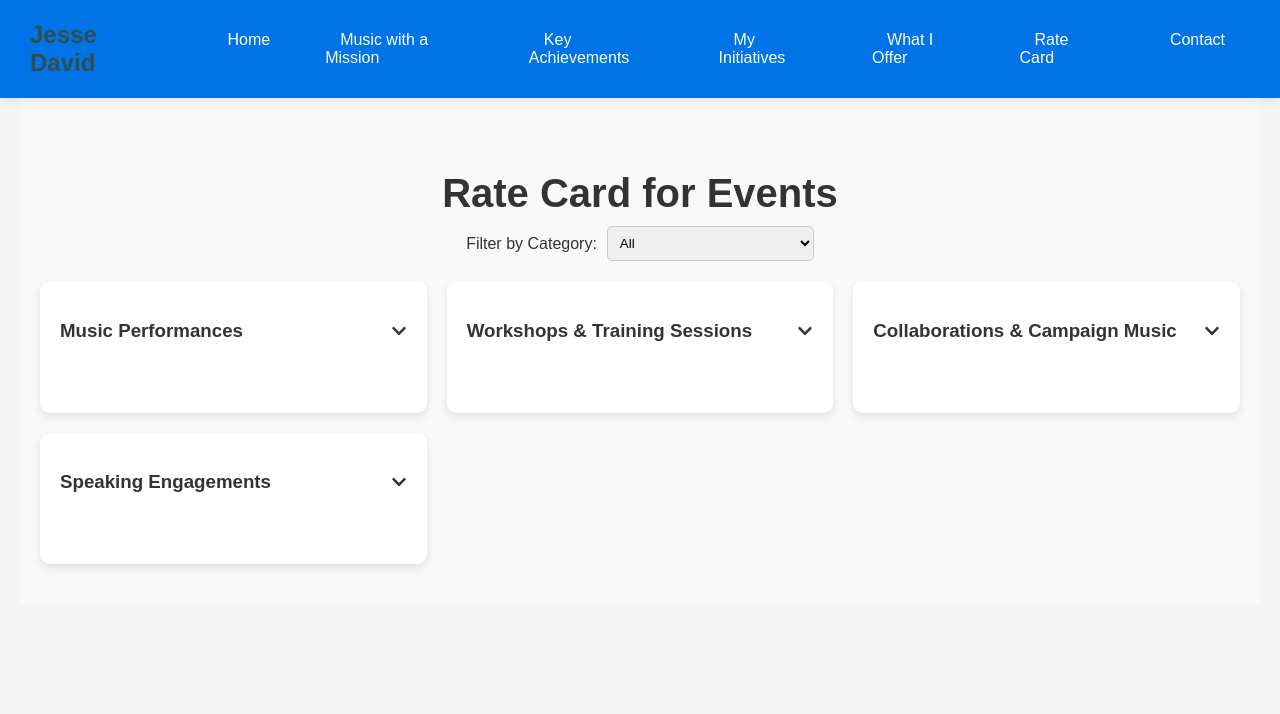
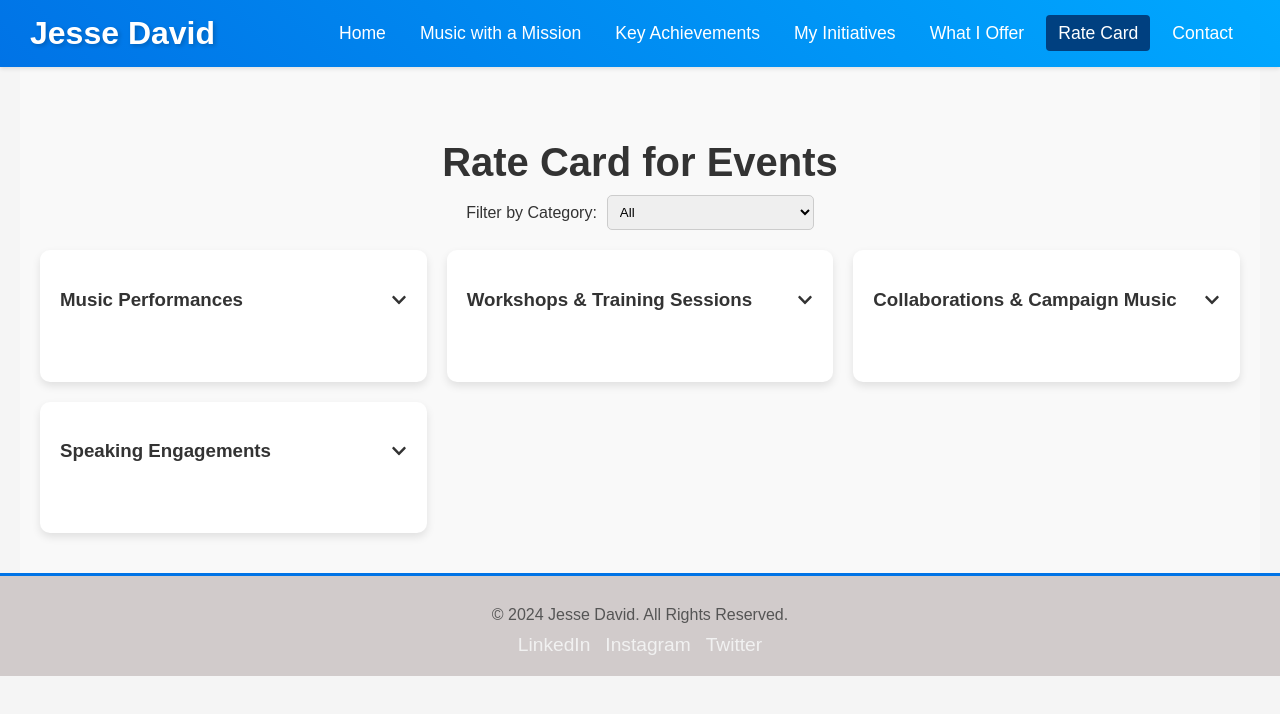
Before and after one commit to O-tero/portfolio, a React (Create React App) app: page /rate-card in a window 1280 px wide. Shown: the top 714 px of the page. Built offline with nearby package versions, Linux system fonts and the light colour scheme.

Commit message:
stylings

```diff
--- a/src/App.js
+++ b/src/App.js
@@ -8,6 +8,7 @@ import Initiatives from './components/Initiatives';
 import Offerings from './components/Offerings';
 import RateCard from './components/RateCard';
 import Contact from './components/Contact';
+import Footer from './components/Footer';
 import './styles/App.module.css';
 
 const App = () => {
@@ -24,6 +25,7 @@ const App = () => {
           <Route path="/rate-card" element={<RateCard />} />
           <Route path="/contact" element={<Contact />} />
         </Routes>
+        <Footer />
       </div>
     </Router>
   );
--- a/src/components/Contact.js
+++ b/src/components/Contact.js
@@ -1,36 +1,26 @@
-import React, { useState } from 'react';
+import React from 'react';
 import styles from '../styles/Contact.module.css';
 
 const Contact = () => {
-  const [isExpanded, setIsExpanded] = useState(false);
-
-  const toggleContactInfo = () => {
-    setIsExpanded(!isExpanded);
-  };
-
   return (
     <section id="contact" className={styles.container}>
       <h2>Contact Me</h2>
       <p>
-        Let’s make music that matters. Together, we can amplify the voices of those who need it most and create a more sustainable future through art and activism.
+        Let's make music that matters. Together, we can amplify the voices of those who need it most and create a more sustainable future through art and activism.
       </p>
 
-      {/* Button for mobile to toggle contact info */}
-      <button className={styles.toggleButton} onClick={toggleContactInfo}>
-        {isExpanded ? 'Hide Contact Info' : 'Show Contact Info'}
-      </button>
-
-      {/* Responsive contact info, collapsible on smaller screens */}
-      <div className={`${styles.contactInfo} ${isExpanded ? styles.expanded : ''}`}>
       <p>Email: <a href="mailto:jessedavidsax@gmail.com">jessedavidsax@gmail.com</a></p>
-        <p>Phone: +254 746059055</p>
+      <p>Phone: <a href="tel:+254746059055">+254 746 059 055</a></p>
+      <p>Address: Nairobi, Kenya</p>
+      <p>Available for: Local and international projects</p>
+      <p>Preferred contact method: Email</p>
+      <p>Response time: Within 24-48 hours</p>
       <p>Follow me on social media for updates:</p>
       <div className={styles.socialLinks}>
         <a href="http://linkedin.com/in/jesse-david-j" target="_blank" rel="noopener noreferrer">LinkedIn</a>
         <a href="https://instagram.com/jesse_david_j" target="_blank" rel="noopener noreferrer">Instagram</a>
         <a href="https://twitter.com/jesse_david_j" target="_blank" rel="noopener noreferrer">Twitter</a>
       </div>
-      </div>
     </section>
   );
 };
--- a/src/components/Footer.js
+++ b/src/components/Footer.js
@@ -24,11 +24,13 @@ const Footer = () => {
   };
 
   return (
-    <footer className={styles.footer}>
+    <footer className={`${styles.footer} ${styles.stickyFooter}`}>
+      <div className={styles.footerContent}>
         <p>&copy; 2024 Jesse David. All Rights Reserved.</p>
         <div className={styles.socialLinks}>
           <a href="http://linkedin.com/in/jesse-david-j" target="_blank" rel="noopener noreferrer">
-          LinkedIn
+            <i className="fa fa-linkedin"></i> LinkedIn
+
           </a>
           <a href="https://instagram.com/jesse_david_j" target="_blank" rel="noopener noreferrer">
             Instagram
@@ -43,6 +45,7 @@ const Footer = () => {
             ↑ Back to Top
           </button>
         )}
+      </div>
     </footer>
   );
 };
--- a/src/components/Home.js
+++ b/src/components/Home.js
@@ -13,7 +13,7 @@ const Home = () => {
       <h1 className={styles.heading}>About Me</h1>
       <div className={styles.profileContainer}>
         <img
-          src="/assets/profile.jpeg"
+          src="/assests/profile.jpeg"
           alt="Jesse David"
           className={styles.profileImage}
           onMouseEnter={(e) => handleImageHover(e, true)}
--- a/src/components/Navbar.js
+++ b/src/components/Navbar.js
@@ -1,22 +1,60 @@
-import React from 'react';
+import React, { useState, useEffect } from 'react';
 import styles from '../styles/Navbar.module.css';
-import { Link } from 'react-router-dom';
+import { Link, useLocation } from 'react-router-dom';
 
 const Navbar = () => {
+  const [isOpen, setIsOpen] = useState(false);
+  const [isMobile, setIsMobile] = useState(window.innerWidth <= 768);
+  const location = useLocation();
+
+  useEffect(() => {
+    const handleResize = () => {
+      setIsMobile(window.innerWidth <= 768);
+      if (window.innerWidth > 768) {
+        setIsOpen(false);
+      }
+    };
+
+    window.addEventListener('resize', handleResize);
+    return () => window.removeEventListener('resize', handleResize);
+  }, []);
+
+  const toggleMenu = () => setIsOpen(!isOpen);
+
+  const renderNavLinks = () => (
+    <>
+      <li><Link to="/" className={location.pathname === '/' ? styles.active : ''} onClick={() => setIsOpen(false)}>Home</Link></li>
+      <li><Link to="/music-mission" className={location.pathname === '/music-mission' ? styles.active : ''} onClick={() => setIsOpen(false)}>Music with a Mission</Link></li>
+      <li><Link to="/achievements" className={location.pathname === '/achievements' ? styles.active : ''} onClick={() => setIsOpen(false)}>Key Achievements</Link></li>
+      <li><Link to="/initiatives" className={location.pathname === '/initiatives' ? styles.active : ''} onClick={() => setIsOpen(false)}>My Initiatives</Link></li>
+      <li><Link to="/offerings" className={location.pathname === '/offerings' ? styles.active : ''} onClick={() => setIsOpen(false)}>What I Offer</Link></li>
+      <li><Link to="/rate-card" className={location.pathname === '/rate-card' ? styles.active : ''} onClick={() => setIsOpen(false)}>Rate Card</Link></li>
+      <li><Link to="/contact" className={location.pathname === '/contact' ? styles.active : ''} onClick={() => setIsOpen(false)}>Contact</Link></li>
+    </>
+  );
+
   return (
     <nav className={styles.navbar}>
       <div className={styles.logo}>
         <Link to="/">Jesse David</Link>
       </div>
-      <ul className={styles.navLinks}>
-        <li><Link to="/">Home</Link></li>
-        <li><Link to="/music-mission">Music with a Mission</Link></li>
-        <li><Link to="/achievements">Key Achievements</Link></li>
-        <li><Link to="/initiatives">My Initiatives</Link></li>
-        <li><Link to="/offerings">What I Offer</Link></li>
-        <li><Link to="/rate-card">Rate Card</Link></li>
-        <li><Link to="/contact">Contact</Link></li>
-      </ul>
+      {!isMobile && (
+        <ul className={styles.navLinks}>
+          {renderNavLinks()}
+        </ul>
+      )}
+      {isMobile && (
+        <>
+          <button className={styles.menuButton} onClick={toggleMenu}>
+            {isOpen ? '✕' : '☰'}
+          </button>
+          <div className={`${styles.mobileMenu} ${isOpen ? styles.open : ''}`}>
+            <ul className={styles.mobileNavLinks}>
+              {renderNavLinks()}
+            </ul>
+          </div>
+        </>
+      )}
     </nav>
   );
 };
--- a/src/styles/Achievements.module.css
+++ b/src/styles/Achievements.module.css
@@ -44,18 +44,24 @@ h2 {
 }
 
 .achievementDescription {
-  display: none;
-  margin-top: 10px;
+  max-height: 0;
+  opacity: 0;
+  overflow: hidden;
+  margin-top: 0;
   color: #666;
-  font-size: 0.9em;
-  transition: max-height 0.3s ease-in-out, opacity 0.3s ease-in-out;
-  overflow: hidden;
+  font-size: 0.95em;
+  transition: max-height 0.3s ease-out, opacity 0.3s ease-out, margin-top 0.3s ease-out;
 }
 
 .expanded {
-  display: block;
-  max-height: 500px; /* Arbitrary max height to enable animation */
+  max-height: 500px;
   opacity: 1;
+  margin-top: 15px;
+  padding: 10px;
+  background-color: #f9f9f9;
+  border-radius: 5px;
+  box-shadow: inset 0 1px 3px rgba(0, 0, 0, 0.1);
+  line-height: 1.5;
 }
 
 /* Media Queries for Responsiveness */
@@ -71,4 +77,9 @@ h2 {
   .achievementTitle {
     font-size: 1.1em;
   }
+
+  .expanded {
+    padding: 8px;
+    font-size: 0.9em;
+  }
 }
--- a/src/styles/Footer.module.css
+++ b/src/styles/Footer.module.css
@@ -1,5 +1,5 @@
 .footer {
-  background-color: #333;
+  background-color: #d1cbcb;
   color: #f1f1f1;
   padding: 20px;
   text-align: center;
--- a/src/styles/Navbar.module.css
+++ b/src/styles/Navbar.module.css
@@ -4,97 +4,150 @@
   justify-content: space-between;
   align-items: center;
   padding: 15px 30px;
-  background-color: #0073e6; /* Customize the color */
+  background: linear-gradient(45deg, #0073e6, #00a8ff);
   color: white;
   position: sticky;
   top: 0;
   z-index: 100;
-  box-shadow: 0 2px 10px rgba(0, 0, 0, 0.1);
+  font-family: 'Montserrat', sans-serif;
+  box-shadow: 0 2px 4px rgba(0, 0, 0, 0.1);
 }
 
 /* Logo */
 .logo {
-  font-size: 1.5rem;
+  font-size: 2rem;
   font-weight: bold;
+  text-shadow: 2px 2px 4px rgba(0, 0, 0, 0.2);
+}
+
+.logo a {
+  color: white;
+  text-decoration: none;
+  transition: color 0.3s ease;
+}
+
+.logo a:hover {
+  color: #e6f3ff;
 }
 
 /* Navigation Links */
 .navLinks {
   display: flex;
+  align-items: center;
   list-style: none;
-  gap: 20px;
-  transition: all 0.5s ease;
-}
-
-/* Mobile menu links hidden by default */
-.navLinks.active {
-  display: flex;
-  flex-direction: column;
-  position: absolute;
-  top: 60px;
-  left: 0;
-  width: 100%;
-  background-color: #0073e6;
-  padding: 20px;
+  margin: 0;
+  padding: 0;
 }
 
 /* Link styles */
 .navLinks li {
-  font-size: 1rem;
-  margin: 0 10px;
+  margin: 0 5px;
 }
 
 .navLinks a {
   color: white;
   text-decoration: none;
-  padding: 8px 15px;
-  border-radius: 5px;
-  transition: background-color 0.3s ease, color 0.3s ease;
+  padding: 8px 12px;
+  border-radius: 4px;
+  transition: all 0.3s ease;
+  font-size: 1.1rem;
 }
 
 /* Hover effect */
 .navLinks a:hover {
-  background-color: #005bb5;
-  color: #f0f0f0;
+  background-color: #0056b3;
+  color: #ffffff;
+  transform: translateY(-2px);
+  box-shadow: 0 2px 4px rgba(0, 0, 0, 0.2);
+  text-decoration: none;
 }
 
-/* Hamburger Menu for mobile view */
-.hamburger {
-  display: none;
-  cursor: pointer;
-  flex-direction: column;
-  gap: 5px;
+/* Active link style */
+.navLinks a.active {
+  background-color: #004080;
+  color: #ffffff;
 }
 
-/* Hamburger bars */
-.bar {
-  width: 25px;
-  height: 3px;
-  background-color: white;
-  transition: all 0.3s ease;
+/* Hamburger menu button */
+.menuButton {
+  display: none;
+  background: none;
+  border: none;
+  color: white;
+  font-size: 1.5rem;
+  cursor: pointer;
 }
 
-/* When the mobile menu is active */
-.barActive {
-  background-color: #f0f0f0;
+/* Sidepanel menu */
+.sidepanel {
+  height: 100%;
+  width: 0;
+  position: fixed;
+  z-index: 1;
+  top: 0;
+  right: 0;
+  background-color: white;
+  overflow-x: hidden;
+  transition: width 0.5s;
+  padding-top: 60px;
 }
 
-/* Media Queries for responsiveness */
+/* Mobile menu styles */
+.mobileMenu {
+  position: fixed;
+  top: 0;
+  right: 0;
+  width: 0;
+  height: 100%;
+  background-color: white;
+  overflow: hidden;
+  transition: width 0.5s ease;
+}
+
+.mobileMenu.open {
+  width: 250px; /* Adjust as needed */
+}
+
+.mobileNavLinks {
+  list-style: none;
+  padding: 0;
+  margin: 20px 0;
+  text-align: center;
+}
+
+.mobileNavLinks li {
+  padding: 15px 0;
+}
+
+.mobileNavLinks a {
+  text-decoration: none;
+  color: #333;
+}
+
+.menuButton {
+  display: none;
+  background: none;
+  border: none;
+  color: white;
+  font-size: 1.5rem;
+  cursor: pointer;
+}
+
 @media (max-width: 768px) {
-  .navLinks {
-    display: none; /* Hide by default on mobile */
+  .navbar {
+    flex-direction: row;
+    justify-content: space-between;
   }
 
-  /* Show the hamburger menu */
-  .hamburger {
-    display: flex;
+  .navLinks {
+    display: none;
+  }
+
+  .menuButton {
+    display: block;
+  }
+
+  .mobileNavLinks a:hover {
+    text-decoration: none;
   }
 }
-
-/* Responsive design for mobile links */
-@media (max-width: 480px) {
-  .navLinks li {
-    font-size: 0.9rem;
-    text-align: center;
-  }
-}
```
Also changed, not shown: public/assests/linked-in-2668696_1280.png (added), 1 other file (tests, documents, lock files or other folders). Lines whose indentation alone changed are shown as unchanged.
